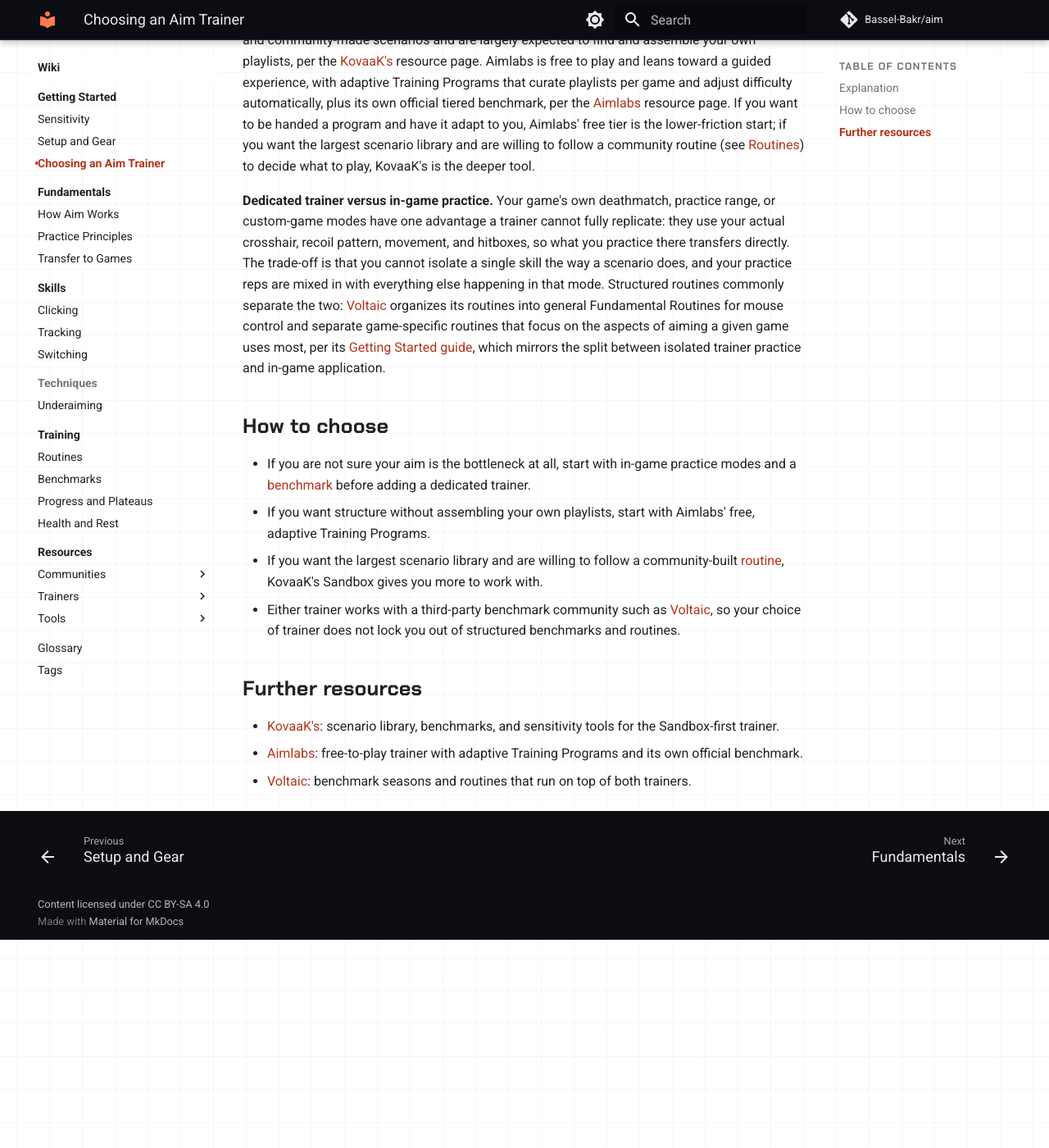
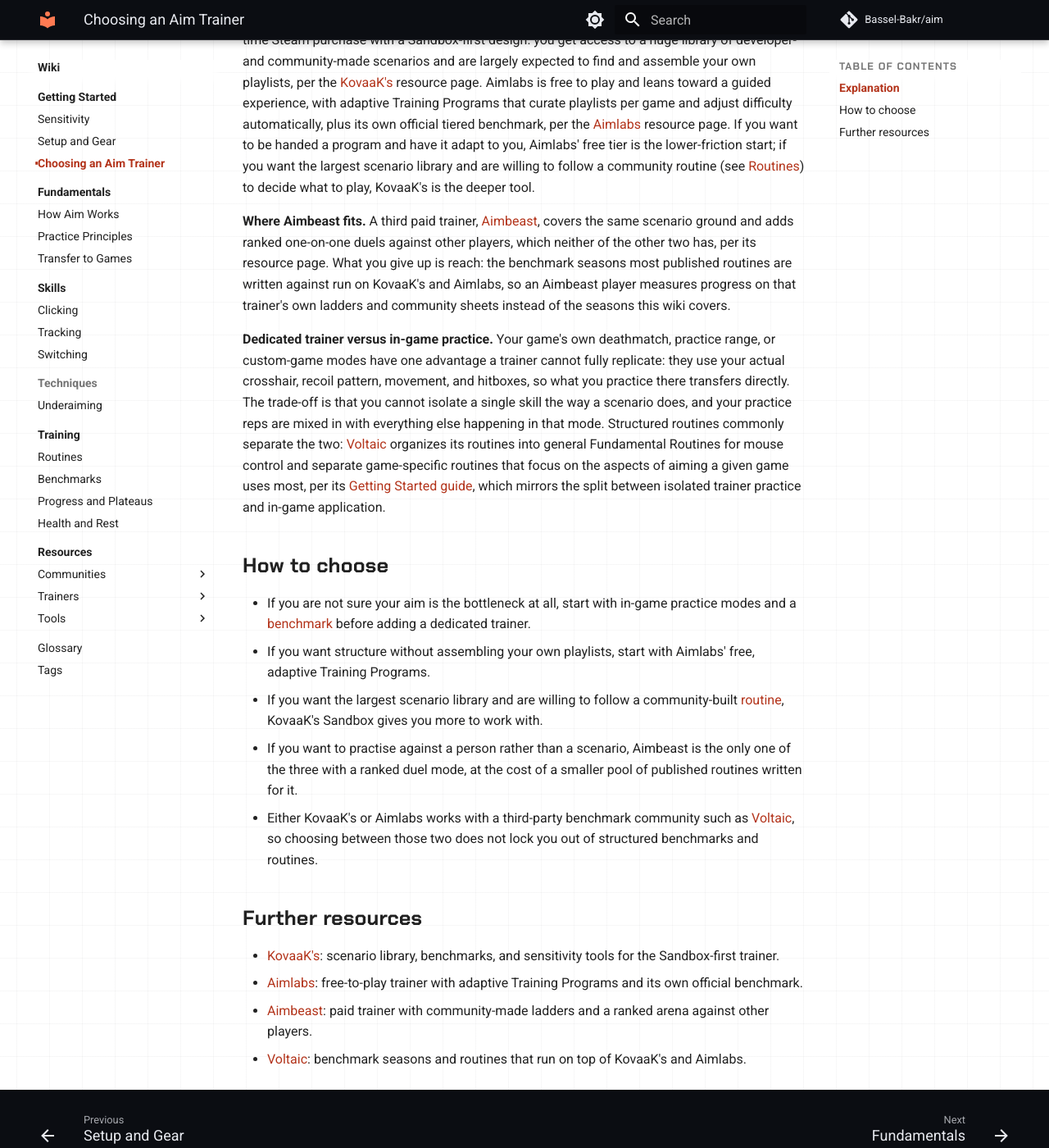
Before and after one commit to Bassel-Bakr/Aim, an MkDocs documentation site: the page built from docs/wiki/getting-started/aim-trainers.md, in a window 1280 px wide and 1400 px high, scrolled down 832 px. Shown: the whole window at 82% size. Built offline with MkDocs 1.6.1 and Material for MkDocs 9.7.7, drawn with Linux system fonts in a browser that asks for light colours; comment, search, counter and statistics services are not loaded; some of the changed text lies outside the part shown.

Commit message:
docs: add Aimbeast to the trainers section
The wiki treated aim training as a two-trainer field. Aimbeast is a third paid
trainer with its own scenario library, community-made ranked ladders, and a
ranked one-on-one arena that neither KovaaK's nor Aimlabs offers, and the Evxl
page already cited here has tracked its benchmarks all along.

Adds the resource page, sourced to the Steam store page and to the Aimbeast
benchmark group on Evxl, plus nav and resources index entries.

Choosing an Aim Trainer needed the same correction: it claimed both major
trainers isolate skills this way, headed one section "KovaaK's versus
Aimlabs", and told the reader either trainer works with a third-party
benchmark community. It now names the third option, says what the arena buys
and what the smaller routine ecosystem costs, and scopes the benchmark claim
to the two trainers it is actually true of.

Co-Authored-By: Claude Opus 5 <noreply@anthropic.com>

```diff
--- a/docs/wiki/getting-started/aim-trainers.md
+++ b/docs/wiki/getting-started/aim-trainers.md
@@ -15,10 +15,11 @@ measure it.
 ## Explanation
 
 **Why use an aim trainer at all.** In a real game, the pace, target size, and target behavior are
-whatever that moment of the match gives you. Both major trainers build their libraries around
+whatever that moment of the match gives you. Dedicated trainers build their libraries around
 scenarios that isolate one skill at a time, for example a scenario that only tests
 [tracking](../skills/tracking.md) or only tests fast [switching](../skills/switching.md),
-per the [KovaaK's](../resources/trainers/kovaaks.md) and [Aimlabs](../resources/trainers/aimlabs.md)
+per the [KovaaK's](../resources/trainers/kovaaks.md),
+[Aimlabs](../resources/trainers/aimlabs.md), and [Aimbeast](../resources/trainers/aimbeast.md)
 resource pages, so you can work on a specific weakness instead of whatever situations happen to
 come up in a match. The trade-off is that a scenario is not identical to a real engagement: aim
 trainers isolate mechanics, while a real match also demands game sense, positioning, and adjusting
@@ -37,6 +38,13 @@ per game and adjust difficulty automatically, plus its own official tiered bench
 have it adapt to you, Aimlabs' free tier is the lower-friction start; if you want the largest
 scenario library and are willing to follow a community routine (see
 [Routines](../training/routines.md)) to decide what to play, KovaaK's is the deeper tool.
+
+**Where Aimbeast fits.** A third paid trainer,
+[Aimbeast](../resources/trainers/aimbeast.md), covers the same scenario ground and adds ranked
+one-on-one duels against other players, which neither of the other two has, per its resource page.
+What you give up is reach: the benchmark seasons most published routines are written against run
+on KovaaK's and Aimlabs, so an Aimbeast player measures progress on that trainer's own ladders and
+community sheets instead of the seasons this wiki covers.
 
 **Dedicated trainer versus in-game practice.** Your game's own deathmatch, practice range, or
 custom-game modes have one advantage a trainer cannot fully replicate: they use your actual
@@ -57,9 +65,12 @@ split between isolated trainer practice and in-game application.
   adaptive Training Programs.
 - If you want the largest scenario library and are willing to follow a community-built
   [routine](../training/routines.md), KovaaK's Sandbox gives you more to work with.
-- Either trainer works with a third-party benchmark community such as
-  [Voltaic](../resources/communities/voltaic.md), so your choice of trainer does not lock you out
-  of structured benchmarks and routines.
+- If you want to practise against a person rather than a scenario, Aimbeast is the only one of the
+  three with a ranked duel mode, at the cost of a smaller pool of published routines written for
+  it.
+- Either KovaaK's or Aimlabs works with a third-party benchmark community such as
+  [Voltaic](../resources/communities/voltaic.md), so choosing between those two does not lock you
+  out of structured benchmarks and routines.
 
 ## Further resources
 
@@ -67,5 +78,7 @@ split between isolated trainer practice and in-game application.
   tools for the Sandbox-first trainer.
 - [Aimlabs](../resources/trainers/aimlabs.md): free-to-play trainer with adaptive Training
   Programs and its own official benchmark.
+- [Aimbeast](../resources/trainers/aimbeast.md): paid trainer with community-made ladders and a
+  ranked arena against other players.
 - [Voltaic](../resources/communities/voltaic.md): benchmark seasons and routines that run on top
-  of both trainers.
+  of KovaaK's and Aimlabs.
--- a/mkdocs.yml
+++ b/mkdocs.yml
@@ -92,6 +92,7 @@ nav:
           - Trainers:
               - wiki/resources/trainers/kovaaks.md
               - wiki/resources/trainers/aimlabs.md
+              - wiki/resources/trainers/aimbeast.md
           - Tools:
               - wiki/resources/tools/evxl.md
               - wiki/resources/tools/kova.md
```
Also changed, not shown: docs/wiki/resources/index.md (+2 -0 lines), docs/wiki/resources/trainers/aimbeast.md (added, +49 -0 lines).
